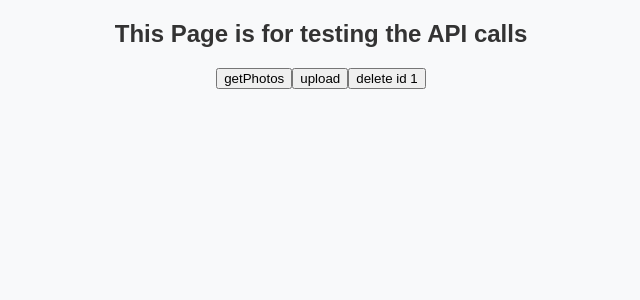
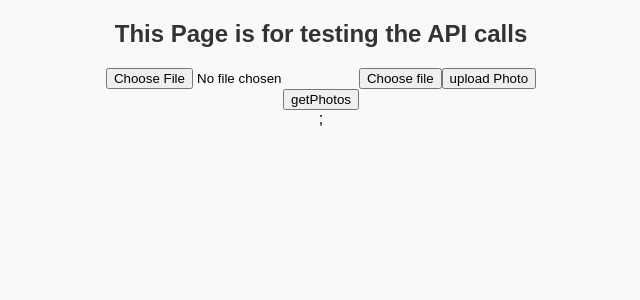
Before and after one commit to anu03br/PhotoApp, a React (Create React App) app in the folder frontend/: page /testpage in a window 1280 px wide. Shown: the top 300 px of the page, without its empty margins (319-959 px from the left). Built offline with nearby package versions, Linux system fonts and the light colour scheme.

Commit message:
fix: getAllPhotos method now uses React useState to display photos feat: getAllPhotos method now displays

```diff
--- a/frontend/src/components/TestPage.jsx
+++ b/frontend/src/components/TestPage.jsx
@@ -1,22 +1,39 @@
-import React from "react";
+import React, {useState} from "react";
 
 const TestPage = () => {
 
-    const getPhotos = async () => {
+    //we need this React hook to check if there are photos to be displayed
+    const [photos, setPhotos] = useState([])
+
+//make a get call and render the returned data in 'allphotos'
+    const getAllPhotos = async () => {
         const response = await fetch("http://localhost:8080/photos")
         const data = await response.json()
         // this is just for debugging
         console.log(data);
+        // puts the data into the photos state
+        setPhotos(data);
     };
 
-    const uploadPhoto =async () => {
+    // todo change this to accept parameters
+    //for now this gets photo 1
+    const getPhotos = async () => {
+        const response = await fetch("http://localhost:8080/photos/1")
+        const data = await response.json()
+        // this is just for debugging
+        console.log(data);
+        // puts the data into the photos state
+        setPhotos(data);
+    };
+
+    const uploadPhoto = async () => {
         const response = await fetch("http://localhost:8080/upload.html")
         const data = await response.json()
         // this is just for debugging
         console.log(data);
     }
     //this just deletes photo 1 for now
-    const deletePhoto =async () => {
+    const deletePhoto = async () => {
         const response = await fetch("http://localhost:8080/delete/1")
         const data = await response.json()
         // this is just for debugging
@@ -24,13 +41,30 @@ const TestPage = () => {
     }
 
     return (
-        <div className="testpage">
+        <div className="testPage">
             <h2>This Page is for testing the API calls</h2>
-            <button onClick={getPhotos}>getPhotos</button>
-            <button onClick={uploadPhoto}>upload</button>
-            <button onClick={deletePhoto}>delete id 1</button>
+            <div className={"upload"}>
+                <input id="fileupload" type="file" name="fileupload"/>
+                <button className={"photoupload"}>Choose file</button>
+                <button onClick={uploadPhoto}>upload Photo</button>
+            </div>
+            {/*//here we call the function*/}
+            <button onClick={getAllPhotos}>getPhotos</button>
+            {/*//here we render the photos*/}
+            <div className="photocontent">
+                {/*//here we map the photos [] to display div with every photo objects name and img*/}
+                {photos.map(photo =>
+                    <div key={photo.id}>
+                        <h2>{photo.id}</h2>
+                        <img src={"data:img/png;base64," + photo.data} alt=""/>
+                        <h5>{photo.fileName}</h5>
+
+                    </div>
+                )};
+            </div>
         </div>
     );
+
 };
 
 export default TestPage;
```
Also changed, not shown: 2 other files (tests, documents, lock files or other folders).
